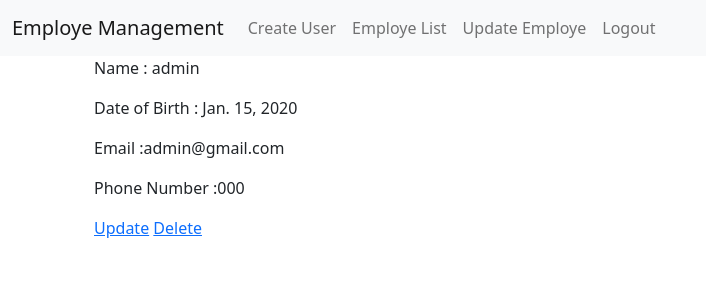
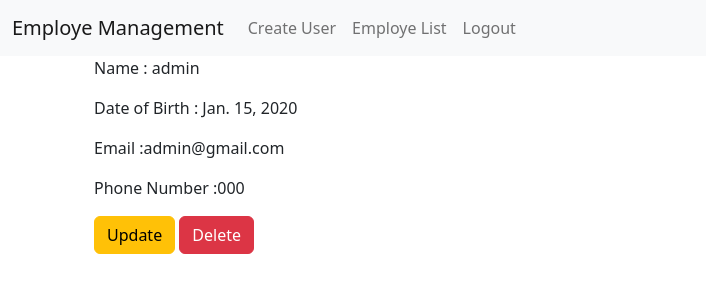
Before and after one commit to Saaswath-Upendran/employee-management, a Django app: page /employe_detail/1 in a window 1280 px wide. Shown: the top 300 px of the page, without its empty margins (0-706 px from the left). Run offline with Django 4.2, Linux system fonts and the light colour scheme; a user stored in the database is signed in; data comes from the database, SQL or seed files in the repository; both versions use the stored data as it was after the commit; tables that the repository leaves empty hold one stand-in row (values such as "Sample post"); some libraries are stand-ins or nearby versions.

Commit message:
basic-css changes

```diff
--- a/template/base.html
+++ b/template/base.html
@@ -20,10 +20,6 @@
                     <li class="nav-item">
                       <a class="nav-link" href="{% url 'employe:list'%}">Employe List</a>
                     </li>
-                    <li class="nav-item">
-                      <a class="nav-link" href="{% url 'employe:update' 1 %}">Update Employe </a>
-                    </li>
-
                     <li class="nav-item">
                         <a class="nav-link" href="{% url 'logout' %}">Logout</a>
                     </li>
--- a/template/detail.html
+++ b/template/detail.html
@@ -5,8 +5,8 @@
     <p>Date of Birth : {{employe_detail.dob}}</p>
     <p>Email :{{employe_detail.user.email}}</p>
     <p>Phone Number :{{employe_detail.phone_number}}</p>
-    <a href="{% url 'employe:update' employe_detail.id %}">Update</a>
-    <a href="{% url 'employe:delete' employe_detail.id %}">Delete</a>
+    <a href="{% url 'employe:update' employe_detail.id %}" class="btn btn-warning">Update</a>
+    <a href="{% url 'employe:delete' employe_detail.id %}" class="btn btn-danger">Delete</a>
 
 </div>
 {% endblock %}
--- a/template/list.html
+++ b/template/list.html
@@ -4,9 +4,8 @@
 
 <div class="d-flex justify-content-center">
         <ul>
-
                 {% for i in employe_list%}
-                <li><a href="{% url 'employe:details' i.id  %}" >{{i}}</a></li>
+                <li><a href="{% url 'employe:details' i.id  %}"  >{{i}}</a></li>
                 {% endfor%}
         </ul>
 </div>
--- a/template/login.html
+++ b/template/login.html
@@ -5,7 +5,7 @@
     <form action="login" method="POST">
         {% csrf_token %}
         {% bootstrap_form form %}
-        <input type="submit" class="ui green button" value="Login">
+        <input type="submit" class="btn btn-primary" value="Login">
     </form>
 </div>
 {% endblock %}
```
Also changed, not shown: db.sqlite3.
